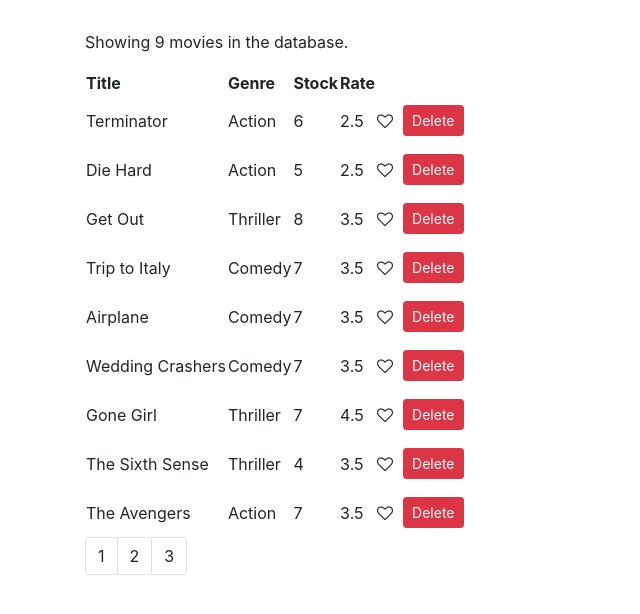
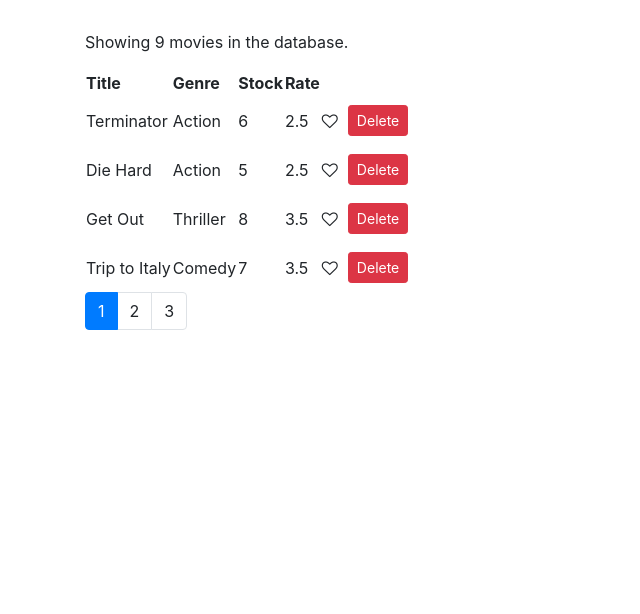
Before and after one commit to nytaoxu/react_practice, a React (Create React App) app: page / in a window 1280 px wide. Shown: the top 614 px of the page, without its empty margins (0-640 px from the left). Built offline with nearby package versions, Linux system fonts and the light colour scheme.

Commit message:
14:08 03/09/2019

```diff
--- a/src/components/common/pagination.jsx
+++ b/src/components/common/pagination.jsx
@@ -2,7 +2,7 @@ import React from "react";
 import _ from "lodash";
 
 const Pagination = props => {
-  const { itemsCount, pageSize, onPageChange } = props;
+  const { itemsCount, currentPage, pageSize, onPageChange } = props;
   // const remainder = props.itemsCount % props.pageSize;
   // const pageNumber =
   //   Math.floor(props.itemsCount / props.pageSize) + (remainder === 0 ? 0 : 1);
@@ -14,7 +14,10 @@ const Pagination = props => {
     <nav>
       <ul className="pagination">
         {pages.map(p => (
-          <li className="page-item" key={p}>
+          <li
+            className={"page-item" + (currentPage === p ? " active" : "")}
+            key={p}
+          >
             <a className="page-link" onClick={() => onPageChange(p)}>
               {p}
             </a>
--- a/src/components/movies.jsx
+++ b/src/components/movies.jsx
@@ -3,6 +3,7 @@ import React, { Component } from "react";
 // import Movie from "./movie";
 import Heart from "./common/heart";
 import Pagination from "./common/pagination";
+import { paginate } from "../utils/paginate";
 
 export default class Movies extends Component {
   constructor(props) {
@@ -12,6 +13,7 @@ export default class Movies extends Component {
     // };
     this.state = {
       movies: MovieService.getMovies(),
+      currentPage: 1,
       pageSize: 4
     };
   }
@@ -32,9 +34,17 @@ export default class Movies extends Component {
     });
   };
   handlePageChange = pageNumber => {
-    console.log(pageNumber);
+    // console.log(pageNumber);
+    this.setState({
+      currentPage: pageNumber
+    });
   };
   render() {
+    const movies = paginate(
+      this.state.movies,
+      this.state.currentPage,
+      this.state.pageSize
+    );
     return (
       <div className="Movies">
         {(() => {
@@ -59,7 +69,7 @@ export default class Movies extends Component {
                   </tr>
                 </thead>
                 <tbody>
-                  {this.state.movies.map(movie => {
+                  {movies.map(movie => {
                     return (
                       <tr key={movie._id} number={movie._id} className="Movie">
                         <td>{movie.title}</td>
@@ -87,6 +97,7 @@ export default class Movies extends Component {
               </table>
               <Pagination
                 itemsCount={this.state.movies.length}
+                currentPage={this.state.currentPage}
                 pageSize={this.state.pageSize}
                 onPageChange={this.handlePageChange}
               />
--- /dev/null
+++ b/src/utils/paginate.js
@@ -0,0 +1,9 @@
+export function paginate(array, currentPage, pageSize) {
+  const result = [];
+  let i = (currentPage - 1) * pageSize;
+  while (result.length < pageSize && i < array.length) {
+    result.push(array[i]);
+    i++;
+  }
+  return result;
+}
```
